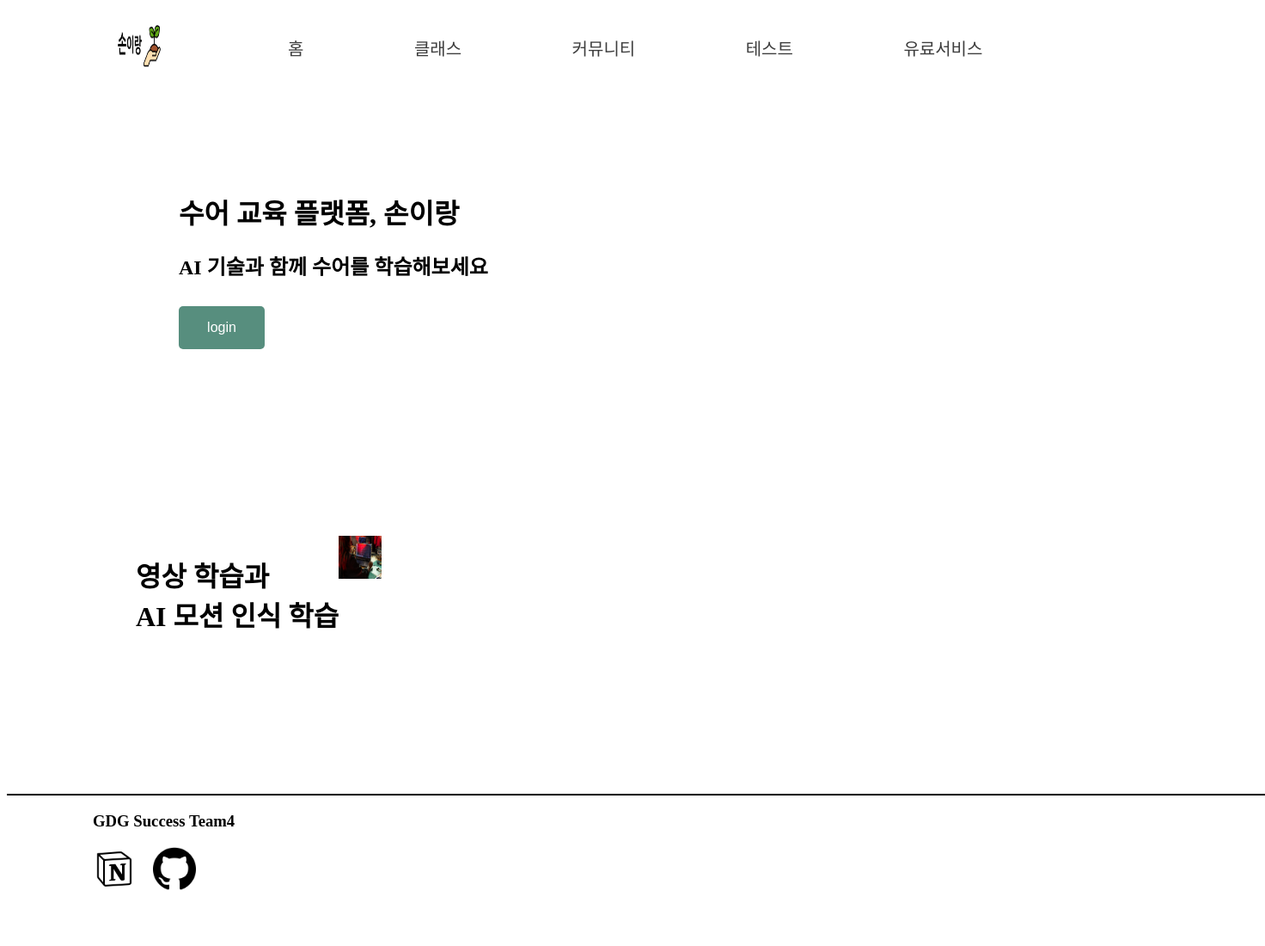
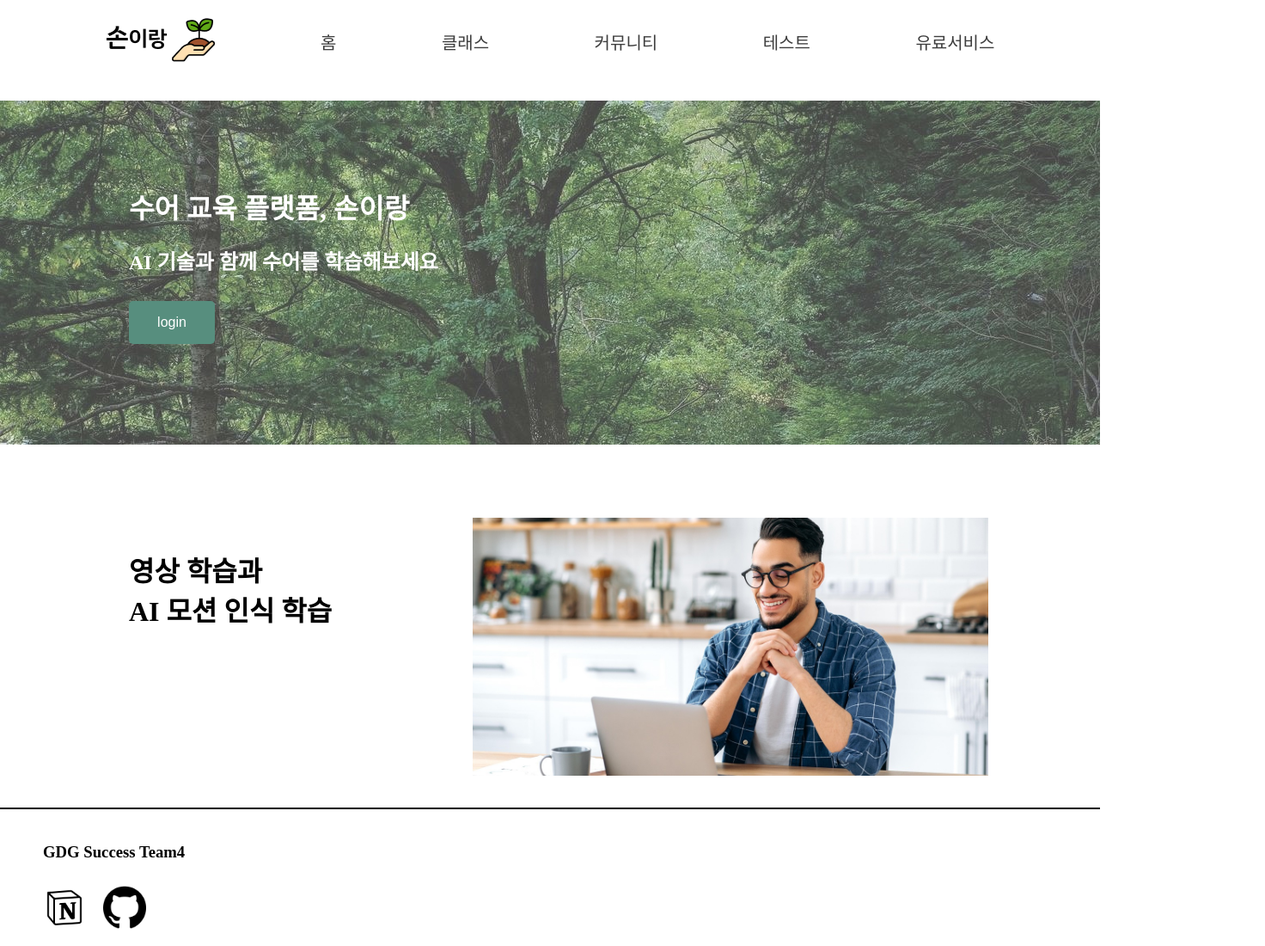
Before and after one commit to GDG-SignED/front, a React (Vite) app: page / in a window 1280 px wide. Shown: the whole page at 86% size, 1472 px wide, since content can reach past the window. Before the commit the page ends 1047 px from the top, so only its background shows below. Built offline with nearby package versions, Linux system fonts and the light colour scheme.

Commit message:
Design: homePage

```diff
--- a/src/components/Footer.jsx
+++ b/src/components/Footer.jsx
@@ -1,14 +1,18 @@
 import '../css/Footer.css';
-import notion from '../assets/images/notion_icon.png';
-import github from '../assets/images/github_icon.png';
 
 function Footer(){
     return(
         <div className="footer-container" style={{ borderTop: '2px solid black', width: '100%' }}>
             <h3>GDG Success Team4</h3>
-            <a href="https://www.notion.so/SucceSS-4-175dd6a3a8f38096a916e2fe53720d39?pvs=4" target="_blank"><img src={notion} alt="notion" /></a>
-            <a href="https://github.com/GDG-SignED" target="_blank"><img src={github} alt="github" /></a>
 
+            <div className="icon-container">
+                <a href="https://www.notion.so/SucceSS-4-175dd6a3a8f38096a916e2fe53720d39?pvs=4" target="_blank" rel="noopener noreferrer">
+                    <div className="notion-icon"></div>
+                </a>
+                <a href="https://github.com/GDG-SignED" target="_blank" rel="noopener noreferrer">
+                    <div className="github-icon"></div>
+                </a>
+            </div>
         </div>
     )
 }
--- a/src/components/InfSection.jsx
+++ b/src/components/InfSection.jsx
@@ -7,7 +7,7 @@ function InfSection(){
             <h1 className="title">  영상 학습과<br />
                 AI 모션 인식 학습
             </h1>
-            <img src={infoimg} alt='infImage' />
+            <img className="infImg" src={infoimg} alt='infImage' />
         </div>
     )
 }
--- a/src/components/Intro.jsx
+++ b/src/components/Intro.jsx
@@ -1,12 +1,13 @@
 import '../css/Intro.css';
-import background from '../assets/images/introImage.jpg';
 
 function Intro(){
     return(
-        <div className="intro-container" style={{ backgroundImage: {background} }}>
-            <h1 className="title">수어 교육 플랫폼, 손이랑</h1>
-            <h2 className="subTitle">AI 기술과 함께 수어를 학습해보세요</h2>
-            <button className="loginButton">login</button>
+        <div className="intro-container">
+            <div className="introText">
+              <h1 className="title">수어 교육 플랫폼, 손이랑</h1>
+              <h2 className="subTitle">AI 기술과 함께 수어를 학습해보세요</h2>
+              <button className="loginButton">login</button>
+            </div>
         </div>
     )
 }
--- a/src/components/SlideBanner.jsx
+++ /dev/null
@@ -1,28 +0,0 @@
-import { Swiper, SwiperSlide } from "swiper/react";
-import { Autoplay, Pagination } from "swiper/modules";
-
-import "swiper/css";
-import "../css/SlideBanner.css";
-
-function SlideBanner() {
-  return (
-    <>
-      <Swiper className="mySwiper"
-      modules={[Pagination, Autoplay]}
-      spaceBetween={50}
-      slidesPerView={1}
-      pagination={{ clickable: true }}
-      autoplay={{
-        delay: 6000, // 슬라이드 간의 지연 시간 (밀리초 단위)
-        disableOnInteraction: false, // 사용자가 슬라이드를 건드린 후에도 자동 재생 계속
-      }}>
-        <SwiperSlide>Slide 1</SwiperSlide>
-        <SwiperSlide>Slide 2</SwiperSlide>
-        <SwiperSlide>Slide 3</SwiperSlide>
-        <SwiperSlide>Slide 4</SwiperSlide>
-      </Swiper>
-    </>
-  );
-}
-
-export default SlideBanner;
--- a/src/css/Footer.css
+++ b/src/css/Footer.css
@@ -1,9 +1,30 @@
-img {
+.footer-container {
+    display: flex;
+    flex-direction: column;
+    padding: 20px 0 20px 50px;
+    border-top: 2px solid black;
+    width: 100%;
+
+}
+
+.icon-container {
+    display: flex;
+    gap: 20px;
+    margin-top: 10px;
+}
+
+.notion-icon, .github-icon {
     width: 50px;
     height: 50px;
-    margin-right: 20px;
+    background-size: contain;
+    background-repeat: no-repeat;
+    background-position: center;
 }
 
-.footer-container{
-    padding: 0 100px;
+.notion-icon {
+    background-image: url('../assets/images/notion_icon.png');
 }
+
+.github-icon {
+    background-image: url('../assets/images/github_icon.png');
+}
--- a/src/css/HomePage.css
+++ b/src/css/HomePage.css
@@ -0,0 +1,6 @@
+body, html {
+    margin: 0;
+    padding: 0;
+    overflow-x: hidden; /* 가로 스크롤 제거 */
+    width: 100%;
+}
--- a/src/css/InfSection.css
+++ b/src/css/InfSection.css
@@ -1,10 +1,15 @@
 .section-container{
-
-    display: flex;
-
     width: 100%;
     height: 400px;
     color: rgb(0, 0, 0);
     font-family: 'IBM-Plex-Sans-KR';
     transform: translateX(150px) translateY(100px);
+    background-size: cover
 }
+
+.infImg{
+    width: 600px;
+    height: 300px;
+    object-fit: cover;
+    transform: translateX(400px) translateY(-150px);
+}
--- a/src/css/Intro.css
+++ b/src/css/Intro.css
@@ -1,9 +1,11 @@
 .intro-container {
+    background-image: url('../assets/images/introImage.jpg');
     width: 100%;
     height: 400px;
-    color: rgb(0, 0, 0);
+    color: rgb(255, 255, 255);
     font-family: 'IBM-Plex-Sans-KR';
-    transform: translateX(200px) translateY(100px);
+    background-repeat: no-repeat;
+    background-size: cover
 }
 
 .loginButton {
@@ -18,3 +20,7 @@
     transition: all 0.3s;
     transform: translateY(10px)
 }
+
+.introText{
+    transform: translateX(150px) translateY(100px)
+}
--- a/src/css/SlideBanner.css
+++ /dev/null
@@ -1,23 +0,0 @@
-
-.swiper {
-  width: 100%;
-  height: 100%;
-}
-
-.swiper-slide {
-  text-align: center;
-  font-size: 18px;
-  background: #fff;
-
-  /* Center slide text vertically */
-  display: flex;
-  justify-content: center;
-  align-items: center;
-}
-
-.swiper-slide img {
-  display: block;
-  width: 300px;
-  height: 300px;
-  object-fit: cover;
-}
--- a/src/pages/HomePage.jsx
+++ b/src/pages/HomePage.jsx
@@ -2,7 +2,6 @@ import '../css/HomePage.css';
 import Nav from '../components/Nav';
 import Intro from '../components/Intro';
 import InfSection from '../components/infSection';
-import SlideBanner from '../components/SlideBanner';
 import Footer from '../components/Footer';
 
 function HomePage() {
```
Also changed, not shown: src/assets/images/introImage.jpg, src/assets/images/tech.jpg.
